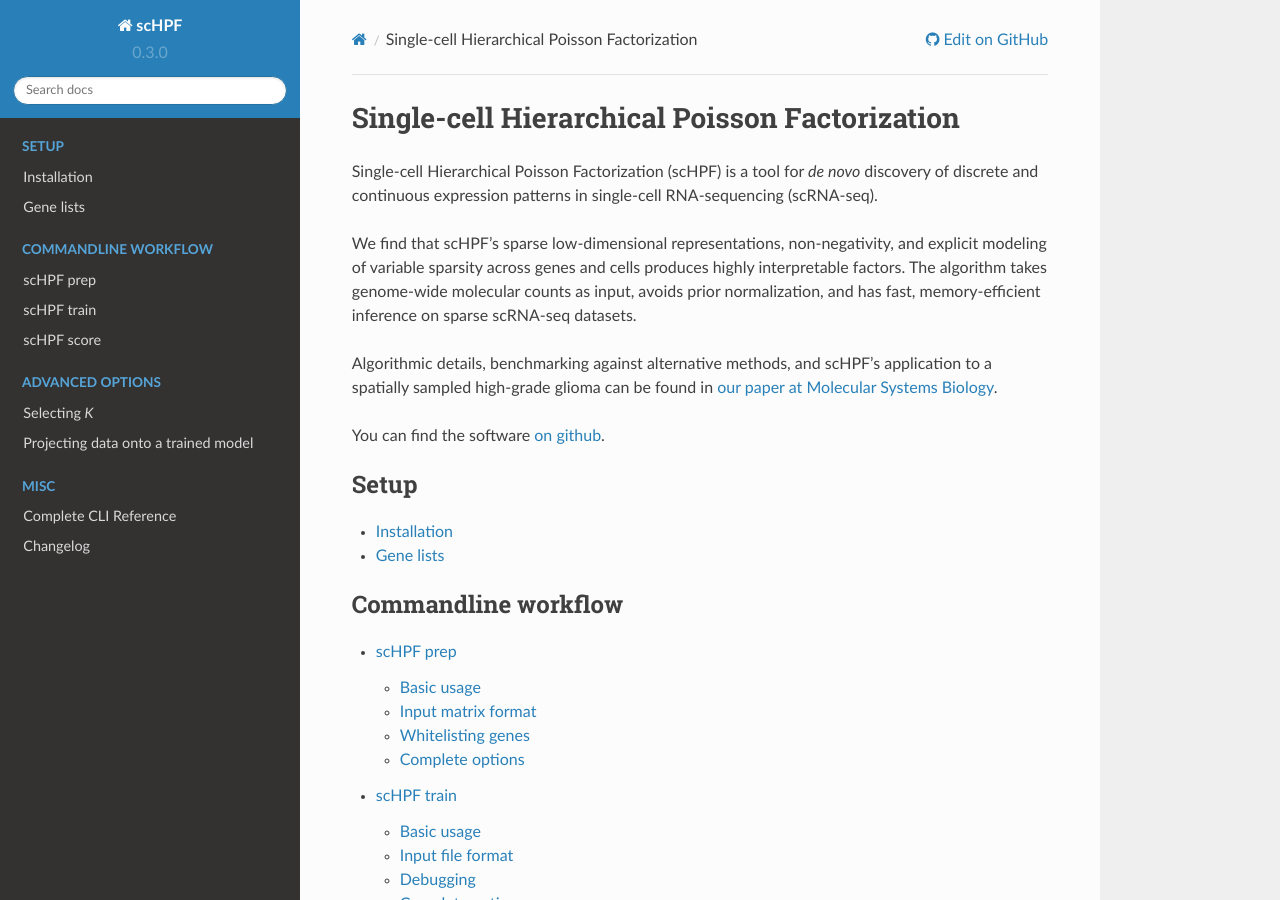
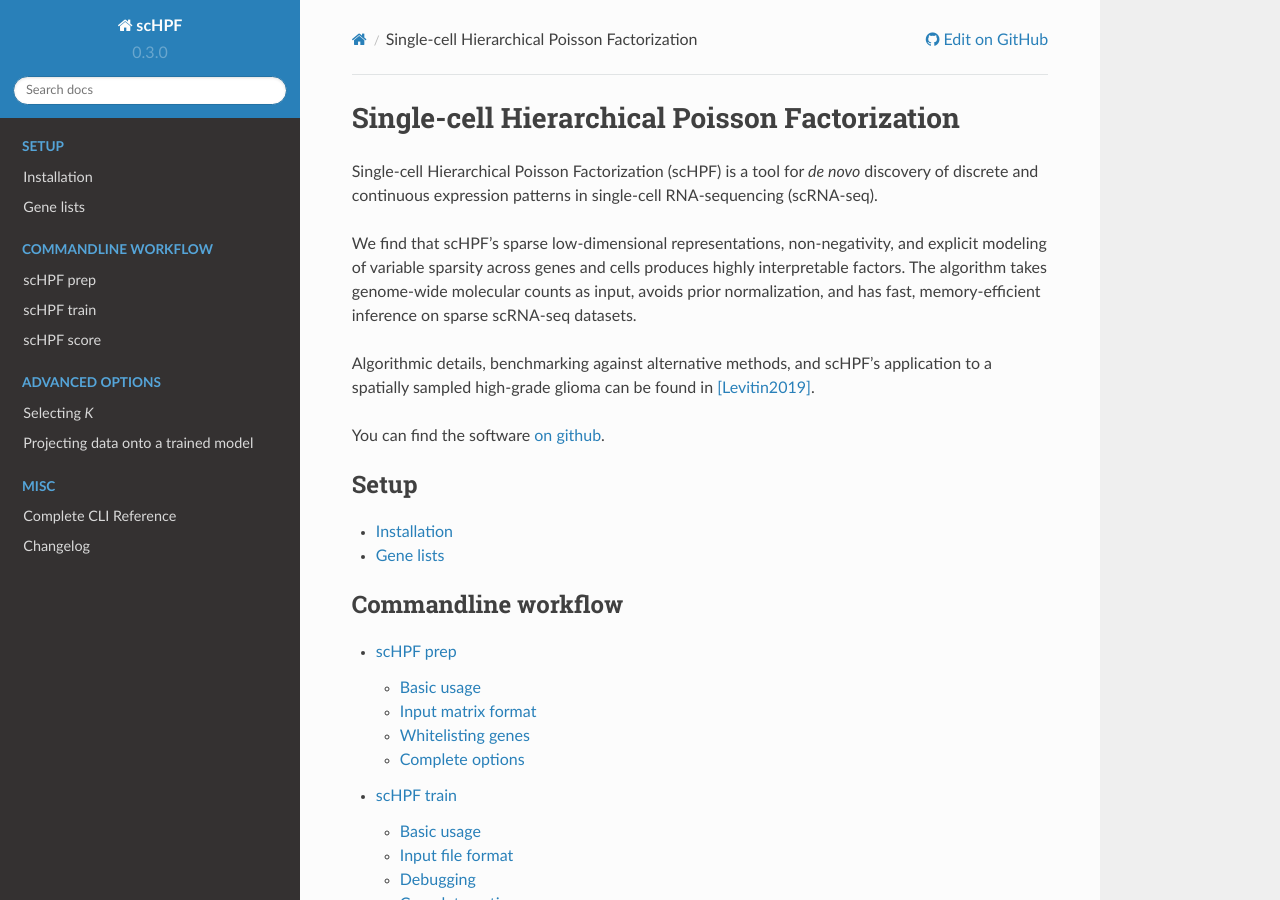
Before and after one commit to simslab/scHPF, a Sphinx documentation site: the page built from docs/index.rst, in a window 1280 px wide and 900 px high. Built offline with Sphinx 7.4.7 and the Read the Docs theme 2.0.0, drawn with Linux system fonts in a browser that asks for light colours.

Commit message:
fix links

```diff
--- a/docs/index.rst
+++ b/docs/index.rst
@@ -18,11 +18,10 @@ on sparse scRNA-seq datasets.
 
 Algorithmic details, benchmarking against alternative methods, and scHPF's
 application to a spatially sampled high-grade glioma can be found in
-`our paper at Molecular Systems Biology`_.
+[Levitin2019]_.
 
-.. _our paper at Molecular Systems Biology: https://doi.org/10.15252/msb.20188557
 
-You can find the software `on github <https://www.embopress.org/doi/full/10.15252/msb.20188557>`_.
+You can find the software `on github <https://www.https://github.com/simslab/scHPF>`_.
 
 .. toctree::
     :maxdepth: 1
--- a/docs/select-k.rst
+++ b/docs/select-k.rst
@@ -29,7 +29,7 @@ per-factor ranked gene lists in *ranked_genes.txt* (from |scHPF score|_ with
 the ``-g`` option). For example, if genes for two cell types appear in the same
 factor, one might increase *K*. Resolution can also be assessed quantitatively
 using
-:ref:`cell type respresentation<type-rep>`, or
+:ref:`cell type representation<type-rep>`, or
 :ref:`other quantitative criteria<k-criteria>`.
 
 When using this approach, we encourage the user to always try at least two
```
